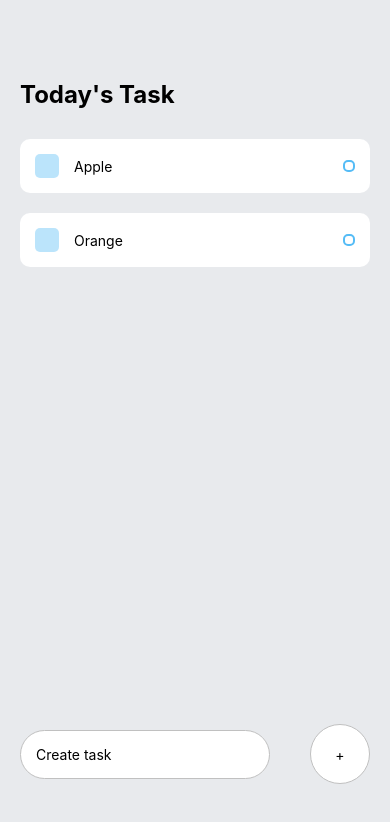
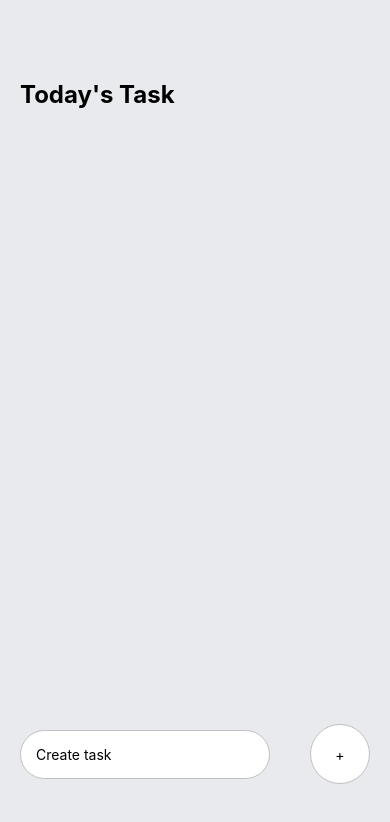
Before and after one commit to HarshrajSharma/ReactNative-todo, a React Native app: screen / in a window 390 px wide. Shown: the top 822 px of the page. Built offline with nearby package versions, Linux system fonts and the light colour scheme.

Commit message:
Complete Function

```diff
--- a/App.js
+++ b/App.js
@@ -1,17 +1,24 @@
 import React, {useState} from 'react';
-import { KeyboardAvoidingView, Platform, StyleSheet, Text, TextInput, TouchableOpacity, View } from 'react-native';
+import { Keyboard, KeyboardAvoidingView, Platform, StyleSheet, Text, TextInput, TouchableOpacity, View } from 'react-native';
 
 import Item from './components/Item';
 
 export default function App() {
 
   const [task, setTask]=useState("");
+  const [taskArr, setTaskArr]=useState([]);
 
   function handleChange(text){
     setTask(text);
   }
   function handleClick(){
-    console.log(task);
+    Keyboard.dismiss();
+    setTaskArr([...taskArr, task]);
+    setTask(null);
+    console.log(taskArr);
+  }
+  function handleRemove(){
+
   }
   return (
     <View style={styles.container}>
@@ -20,14 +27,15 @@ export default function App() {
         <Text style={styles.title} >Today's Task</Text>
 
         <View style={styles.items} >
-          <Item text="Apple" />
-          <Item text="Orange" />
+          {taskArr.map((items, index)=>{
+            return(<Item key={index} text={items} />)
+          })}
         </View>
       </View>
 
       <KeyboardAvoidingView behavior={Platform.OS==="ios" ? "padding" : 'height' }style={styles.textInputBox}>
 
-        <TextInput style={styles.input} placeholder="Create task" value={task} onChangeText={handleChange} />
+        <TextInput style={styles.input} placeholder="Create task" value={task} onChangeText={handleChange} required />
 
         <TouchableOpacity onPress={handleClick} >
           <View style={styles.addBox} >
```
